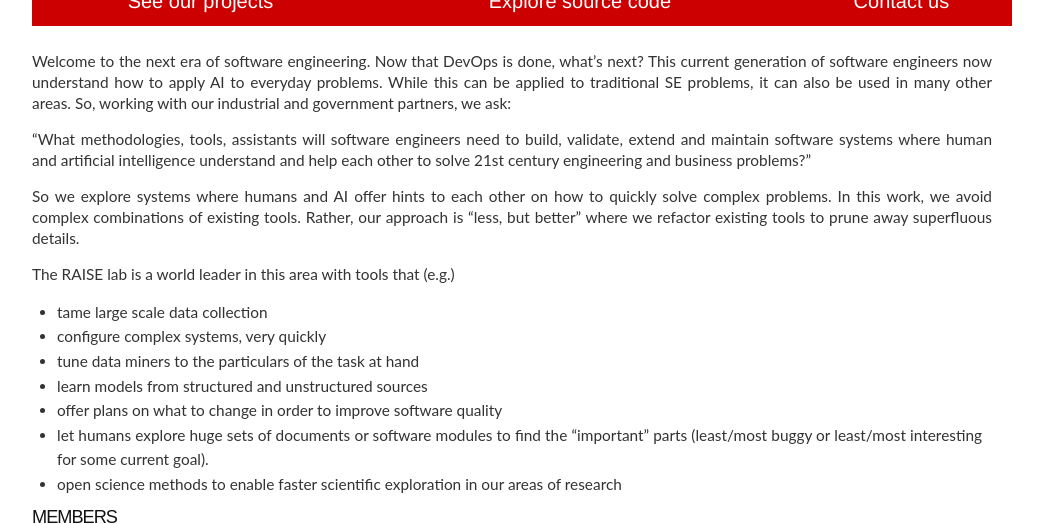
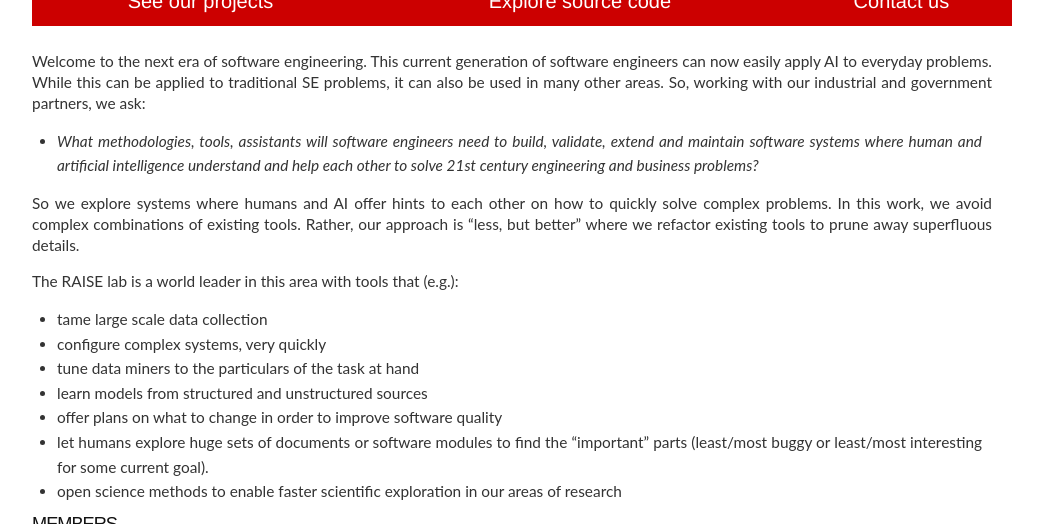
Before and after one commit to ai-se/ai-se.github.io, a Jekyll site: the page built from index.md, in a window 1280 px wide and 900 px high, scrolled down 485 px, cut to the strip 208-732 px from the top of the window. Shown: the whole strip, without its empty margins (128-1171 px from the left). Built offline with Jekyll 4.4.1, drawn with Linux system fonts in a browser that asks for light colours.

Commit message:
Update index.md

```diff
--- a/index.md
+++ b/index.md
@@ -3,13 +3,14 @@
 layout: cover
 ---
 
-Welcome to the next era of software engineering. Now that DevOps is done, what's next? This current generation of software engineers now understand how to apply AI to everyday problems. While this can be applied to traditional SE problems, it can also be used in many other areas. So, working with our industrial and government partners, we ask:
+Welcome to the next era of software engineering. This current generation of software engineers can now easily apply AI to everyday problems. While this can be applied to traditional SE problems, it can also be used in many other areas. So, working with our industrial and government partners, we ask:
 
-"What methodologies, tools, assistants will software engineers need to build, validate, extend and maintain software systems where human and artificial intelligence understand and help each other to solve 21st century engineering and business problems?"
+- <em>What methodologies, tools, assistants will software engineers need to build, validate, extend and maintain software systems where human and artificial intelligence understand and help each other to solve 21st century engineering and business problems?</em>
 
 So we explore systems where humans and AI offer hints to each other on how to quickly solve complex problems. In this work, we avoid complex combinations of existing tools. Rather, our approach is "less, but better" where we refactor existing tools to prune away superfluous details.
 
-The RAISE lab is a world leader in this area with tools that (e.g.)
+The RAISE lab is a world leader in this area with tools that (e.g.):
+
 + tame large scale data collection
 + configure complex systems, very quickly
 + tune data miners to the particulars of the task at hand
```
